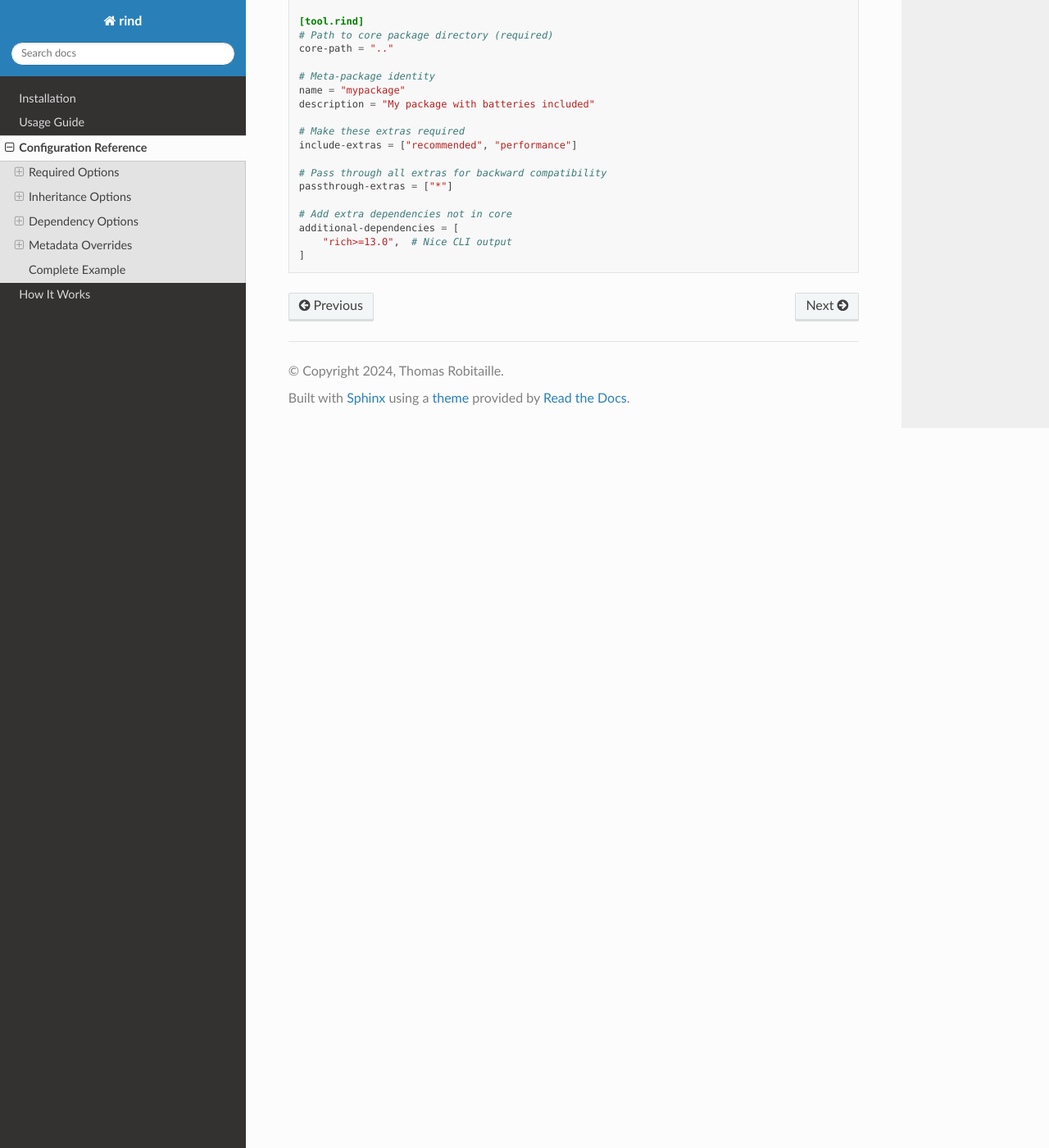
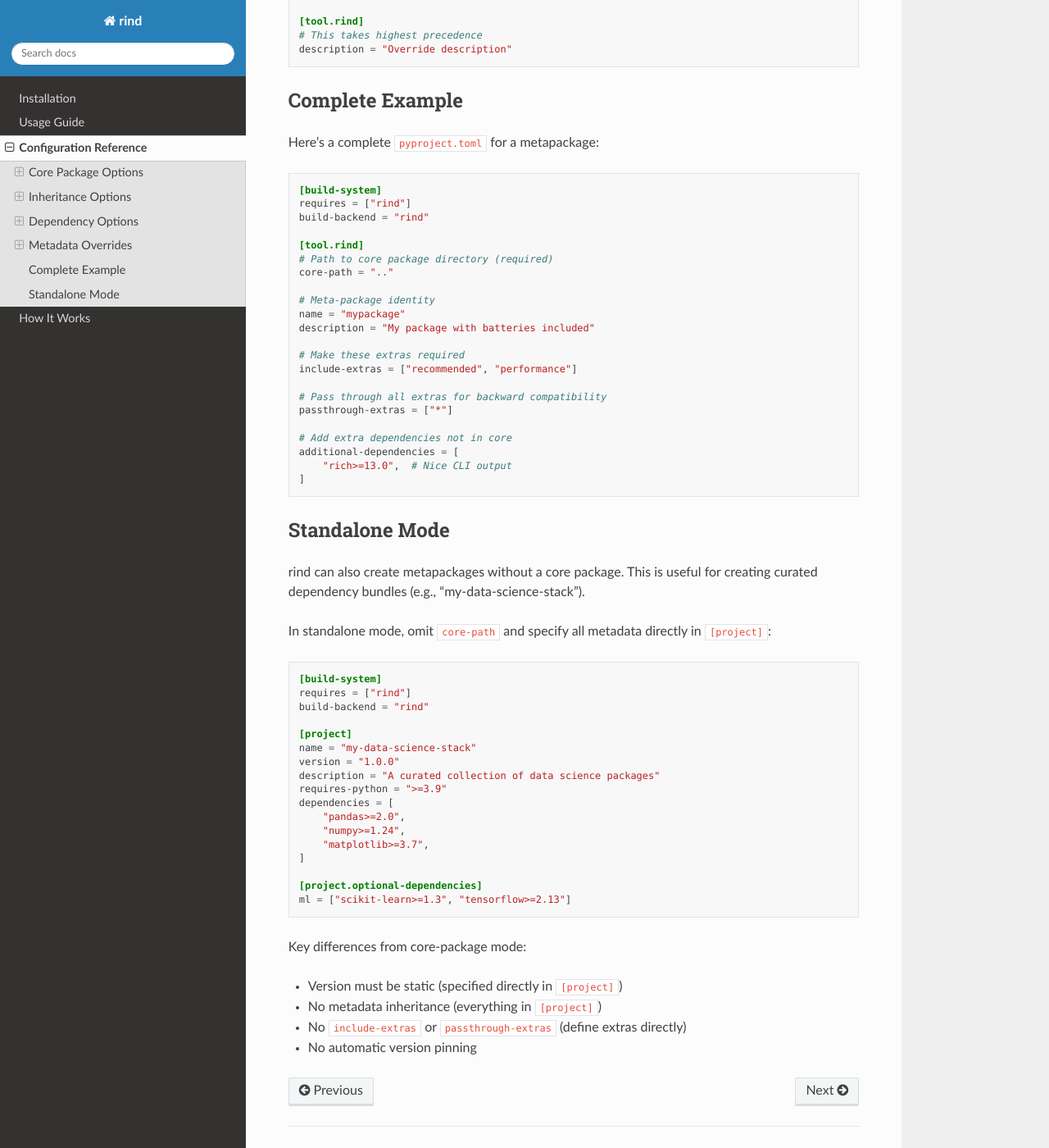
Before and after one commit to astrofrog/rind, a Sphinx documentation site: the page built from docs/configuration.rst, in a window 1280 px wide and 1400 px high, scrolled down 3864 px. Shown: the whole window at 82% size. Built offline with Sphinx 7.4.7 and the Read the Docs theme 3.1.0, drawn with Linux system fonts in a browser that asks for light colours; some of the changed text lies outside the part shown.

Commit message:
Explicitly support standalone mode

```diff
--- a/docs/configuration.rst
+++ b/docs/configuration.rst
@@ -4,8 +4,11 @@ Configuration Reference
 All configuration for rind goes in the ``[tool.rind]``
 table of your ``pyproject.toml``.
 
-Required Options
-----------------
+Core Package Options
+--------------------
+
+These options are used when wrapping a core package. For standalone metapackages
+(dependency bundles without a core package), see :ref:`standalone-mode` below.
 
 core-path
 ~~~~~~~~~
@@ -13,7 +16,7 @@ core-path
 **Type:** string (path)
 
 Path to the directory containing your core package's ``pyproject.toml``.
-This is required and tells rind where to find the core package.
+This tells rind where to find the core package.
 
 .. code-block:: toml
 
@@ -26,18 +29,25 @@ The core package's ``pyproject.toml`` is used to:
 - Get the core package name (from ``[project] name``)
 - Inherit metadata fields like authors, license, URLs (if ``inherit-metadata`` is true)
 
+.. note::
+
+   If ``core-path`` is not specified, rind operates in **standalone mode** where
+   all metadata must be provided directly in ``[project]``.
+
 name
 ~~~~
 
 **Type:** string
 
-The name of the metapackage. This is required and must be different from the
-core package name.
+The name of the metapackage. Required when using ``core-path``. Must be different
+from the core package name.
 
 .. code-block:: toml
 
    [tool.rind]
    name = "mypackage"
+
+In standalone mode, specify the name in ``[project]`` instead.
 
 Inheritance Options
 -------------------
@@ -214,3 +224,41 @@ Here's a complete ``pyproject.toml`` for a metapackage:
    additional-dependencies = [
        "rich>=13.0",  # Nice CLI output
    ]
+
+.. _standalone-mode:
+
+Standalone Mode
+---------------
+
+rind can also create metapackages without a core package. This is useful for
+creating curated dependency bundles (e.g., "my-data-science-stack").
+
+In standalone mode, omit ``core-path`` and specify all metadata directly in
+``[project]``:
+
+.. code-block:: toml
+
+   [build-system]
+   requires = ["rind"]
+   build-backend = "rind"
+
+   [project]
+   name = "my-data-science-stack"
+   version = "1.0.0"
+   description = "A curated collection of data science packages"
+   requires-python = ">=3.9"
+   dependencies = [
+       "pandas>=2.0",
+       "numpy>=1.24",
+       "matplotlib>=3.7",
+   ]
+
+   [project.optional-dependencies]
+   ml = ["scikit-learn>=1.3", "tensorflow>=2.13"]
+
+Key differences from core-package mode:
+
+- Version must be static (specified directly in ``[project]``)
+- No metadata inheritance (everything in ``[project]``)
+- No ``include-extras`` or ``passthrough-extras`` (define extras directly)
+- No automatic version pinning
--- a/docs/index.rst
+++ b/docs/index.rst
@@ -68,6 +68,7 @@ Key Features
   separate repositories or release workflows.
 - **Minimal changes**: The core package stays at the repository root; just add a
   small ``pyproject.toml`` in a subdirectory for the metapackage.
+- **Standalone mode**: Can also create dependency bundles without a core package.
 
 Quick Example
 -------------
```
Also changed, not shown: docs/how-it-works.rst (+19 -2 lines), docs/usage.rst (+47 -0 lines), 2 other files.
